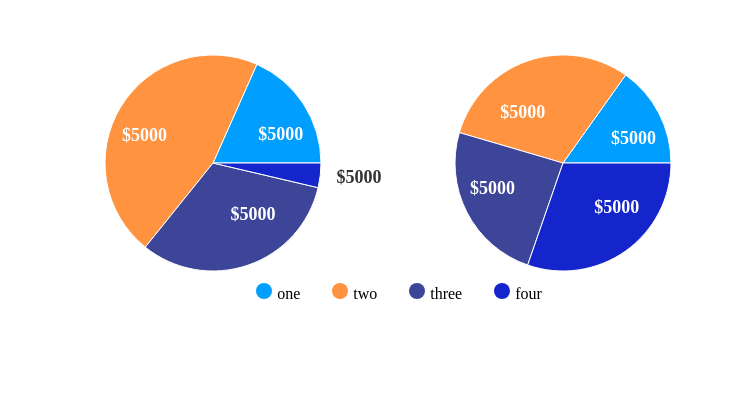
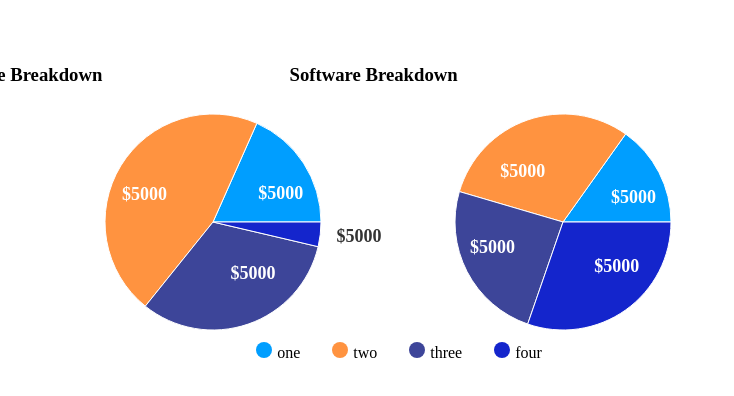
Before and after one commit to mtleonard120/it-inventory, a React (Create React App) app in the folder src/frontend-admin/: page / in a window 1280 px wide. Shown: the top 396 px of the page, without its empty margins (0-734 px from the left). Built offline with nearby package versions, Linux system fonts and the light colour scheme.

Commit message:
added titles

```diff
--- a/src/frontend-admin/src/components/reusables/PieChart/PieChart.module.css
+++ b/src/frontend-admin/src/components/reusables/PieChart/PieChart.module.css
@@ -11,3 +11,11 @@
     height:16px;
     border-radius: 50%;
 }
+
+.header{
+    display:inline-block;
+    margin-right: 10em;
+    position: relative;
+    right:19em;
+    top:2em;
+}
--- a/src/frontend-admin/src/components/reusables/PieChart/PieChart.tsx
+++ b/src/frontend-admin/src/components/reusables/PieChart/PieChart.tsx
@@ -53,6 +53,9 @@ export const RechartPieChart: React.FunctionComponent<IRechartPieProps> = (props
 
 
     return(
+        <div>
+            <h3 className={styles.header}>Hardware Breakdown</h3>
+            <h3 className={styles.header}>Software Breakdown</h3>
             <PieChart width={750} height={300}>
                 <Pie
                     data = {softwareData}
@@ -97,5 +100,6 @@ export const RechartPieChart: React.FunctionComponent<IRechartPieProps> = (props
                 />
 
             </PieChart>
+        </div>
     );
 };
```
Lines whose indentation alone changed are shown as unchanged.
